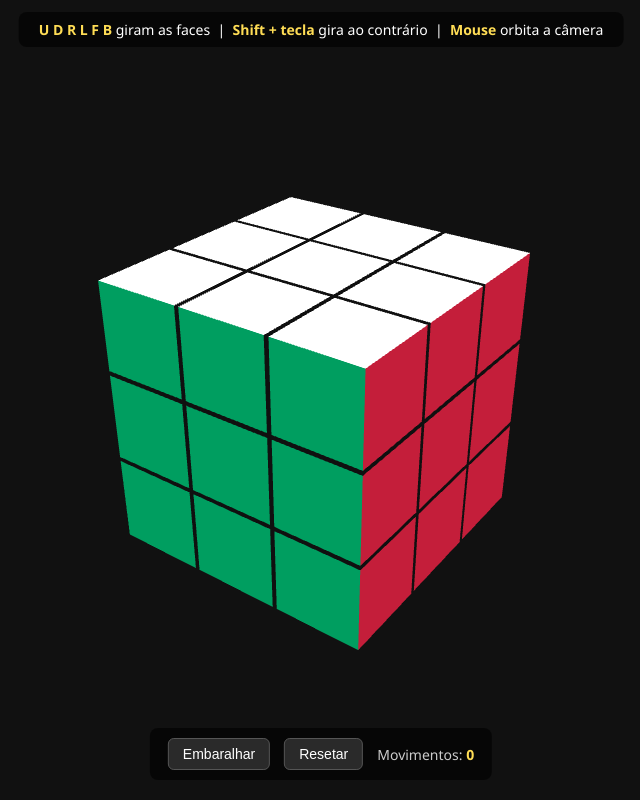
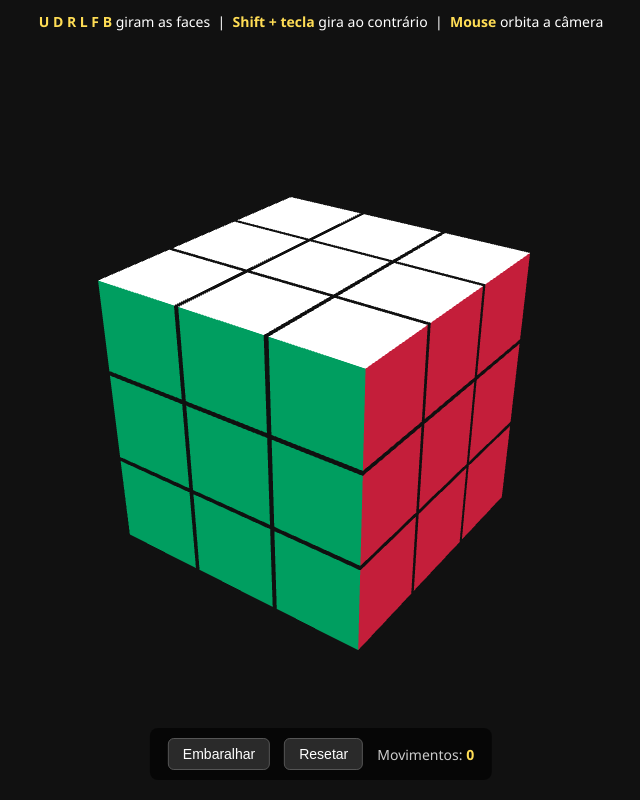
Before and after one commit to caiobandeira/cubo-magico-3d, a plain HTML site: page index.html in a window 1280 px wide. Shown: the whole page, without its empty margins (319-959 px from the left). Drawn offline with nearby package versions, Linux system fonts and the light colour scheme; animation ran at ten frames a second.

Commit message:
Remove background and padding from element style
Removed background color and padding from the style.

```diff
--- a/index.html
+++ b/index.html
@@ -15,8 +15,7 @@
       transform: translateX(-50%);
       color: #fff;
       font-size: 14px;
-      background: rgba(0, 0, 0, 0.6);
-      padding: 8px 20px;
+
       border-radius: 8px;
       text-align: center;
       pointer-events: none;
```
